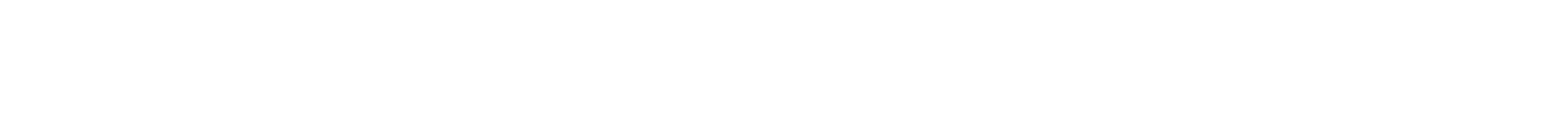
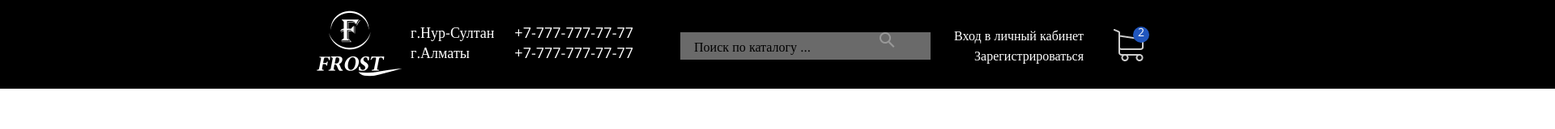
Before and after one commit to SadBatya/IT-demo, a plain HTML site: page index.html in a window 1280 px wide. Shown: the whole page at 81% size, 1920 px wide, since content can reach past the window. Drawn offline with nearby package versions, Linux system fonts and the light colour scheme; files that its build step writes are made by us from their sources.

Commit message:
С него нужно начинать

```diff
--- /dev/null
+++ b/css/reset.css
@@ -0,0 +1,18 @@
+*{padding: 0;margin: 0;border: 0;}
+*,*:before,*:after{-moz-box-sizing: border-box;-webkit-box-sizing: border-box;box-sizing: border-box;}
+:focus,:active{outline: none;}
+a:focus,a:active{outline: none;}
+nav,footer,header,aside{display: block;}
+html,body{
+  height:100%;width:100%;
+  font-size:100%;line-height:1;-ms-text-size-adjust:100%;-moz-text-size-adjust:100%;-webkit-text-size-adjust:100%;}
+input,button,textarea{font-family:inherit;}
+input::-ms-clear{display: none;}
+button{cursor: pointer;}
+button::-moz-focus-inner{padding:0;border:0;}
+a,a:visited{text-decoration: none;}
+a:hover{text-decoration: none;}
+ul li{list-style: none;}
+img{vertical-align: top;}
+h1,h2,h3,h4,h5,h6{font-size:inherit;font-weight: inherit;}
+a{color:inherit;}
--- a/css/style.css
+++ b/css/style.css
@@ -0,0 +1,122 @@
+html, body{
+    min-width: 100%;
+    min-height: 100%;
+}
+
+
+.wrapper {
+    width: 1920px;
+}
+.container {
+    display: flex;
+    flex-direction: row;
+    width: 1920px;
+    height: 110px;
+    background-color: rgb(0, 0, 0);
+}
+
+.logo{
+    margin-top: 7px;
+    margin-left: 378px;
+}
+
+.text__inline-search{
+    font-family: Open Sans;
+    font-weight: 600px;
+    font-size: 16px;
+    line-height: 18px;
+    margin: 9px 85px 9px 17px;
+
+}
+
+.searchicon{
+    width: 45px;
+    height: 34px;
+    background-color: rgba(106, 106, 106, 1);
+    border-color: rgba(71, 71, 71, 1);
+}
+
+.cityname {
+    font-family: Open Sans;
+    font-weight: 700px;
+    font-size: 18px;
+    color:white;
+    line-height: 25px;
+    margin-top: 28px;
+}
+.numbers {
+    font-family: Open Sans;
+    font-weight: 700px;
+    font-size: 18px;
+    color: white;
+    line-height: 25px;
+    padding-left: 25px;
+    margin-top: 28px;
+}
+.searchraw {
+    display: flex;
+    flex-direction: row;
+    width: 309px;
+    height: 34px;
+    margin-top: 40px;
+    background-color: rgba(106, 106, 106, 1);
+    margin-left: 58px;
+}
+
+.user__nav{
+    display: flex;
+    flex-direction: column;
+    line-height: 25px;
+    align-items: flex-end;
+    margin-left: 29px;
+    margin-top: 32px;
+}
+
+.text__user {
+    font-family: Open Sans;
+    font-weight: 400px;
+    color: white;
+    font-size: 16px;
+    transition: .6s;
+}
+
+.text__user:hover{
+    text-decoration: underline;
+    scale: 1.2;
+
+}
+
+.user__registration {
+    font-family: Open Sans;
+    font-weight: 400px;
+    color: white;
+    font-size: 16px;
+    transition: .6s;
+}
+
+.user__registration:hover{
+    text-decoration: underline;
+    scale: 1.2;
+}
+
+.icon__shop{
+    padding-top: 36px;
+    margin-left: 37px;
+    position: relative;
+}
+
+.number__shop{
+    display: flex;
+    justify-content: center;
+    font-family: Open Sans;
+    font-weight: 700px;
+    font-size: 14px;
+    color: white;
+    border-radius: 50%;
+    width: 20px;
+    height: 20px;
+    background-color: rgba(33, 86, 189, 1);
+    position: absolute;
+    top: 30%;
+    left: 65%;
+}
--- a/index.html
+++ b/index.html
@@ -4,10 +4,30 @@
     <meta charset="UTF-8">
     <meta http-equiv="X-UA-Compatible" content="IE=edge">
     <meta name="viewport" content="width=device-width, initial-scale=1.0">
-    <link rel="stylesheet" href="../DSTART/css/style.css">
+    <link rel="stylesheet" href="/css/reset.css">
+    <link rel="preconnect" href="https://fonts.googleapis.com"><link rel="preconnect" href="https://fonts.gstatic.com" crossorigin><link href="https://fonts.googleapis.com/css2?family=Lato:wght@400;700;900&family=Montserrat:wght@200;300;400;700&family=Open+Sans:wght@400;600&display=swap" rel="stylesheet">
+    <link rel="stylesheet" href="/css/style.css">
     <title>SiteDemo</title>
 </head>
 <body>
-
+    <div class="wrapper">
+        <div class="container">
+            <div class="logo">
+                <img src="/img/Frost logo.png" width="129px" height="96px" alt="">
+            </div>
+            <div class="cityname">г.Нур-Султан <br> г.Алматы</div>
+            <div class="numbers">+7-777-777-77-77 <br>+7-777-777-77-77</div>
+            <div class="searchraw">
+                <div class="text__inline-search">Поиск по каталогу ...</div>
+                <a href="#" class="searchicon"><img src="/img/Group 9.png" alt=""></a>
+            </div>
+            <div class="user__nav">
+                <a href="#" class="text__user">Вход в личный кабинет</a>
+                <a href="#" class="user__registration">Зарегистрироваться</a>
+            </div>
+            <div class="icon__shop"><img src="/img/Group 2.png" alt="">
+            <div class="number__shop">2</div></div>
+        </div>
+    </div>
 </body>
 </html>
```
Also changed, not shown: 1 other file.
